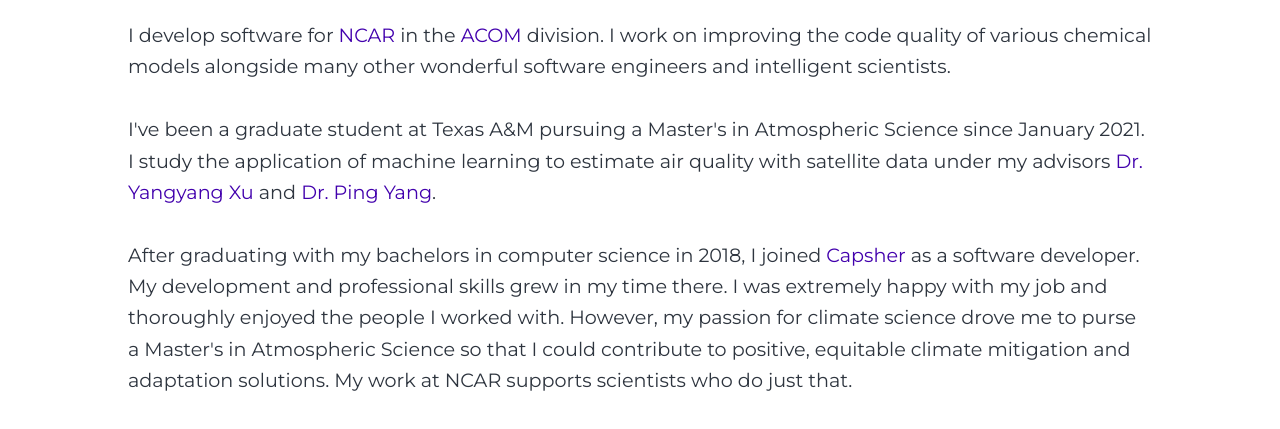
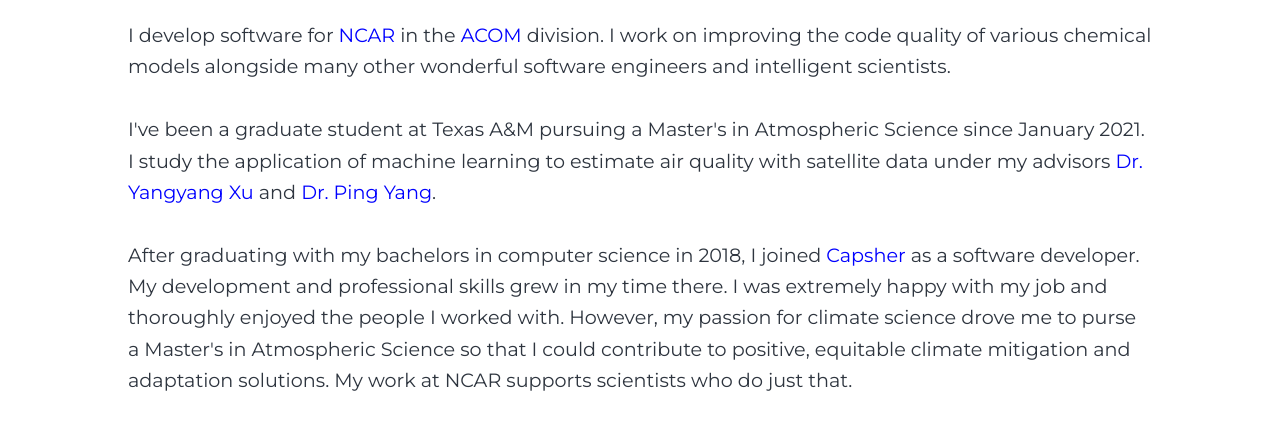
Before and after one commit to K20shores/kyleshores.com, a Gatsby site: page / in a window 1280 px wide. Shown: the part 255-684 px from the top of the page. Built offline with nearby package versions, Linux system fonts and the light colour scheme; Gatsby itself is replaced by a stand-in of ours.

Commit message:
better colors

```diff
--- a/src/global.js
+++ b/src/global.js
@@ -227,13 +227,13 @@
 /* Link */
 
 a {
-  color: var(--color-tetrad-2);
+  color: blue;
   text-decoration: none;
   transition: ${({ theme }) => theme.transitionSpeed}s ease-in-out;
 }
 
 a:hover {
-  color: var(--color-accent);
+  color: var(--color-complementary-4);
 }
 
 `
```
